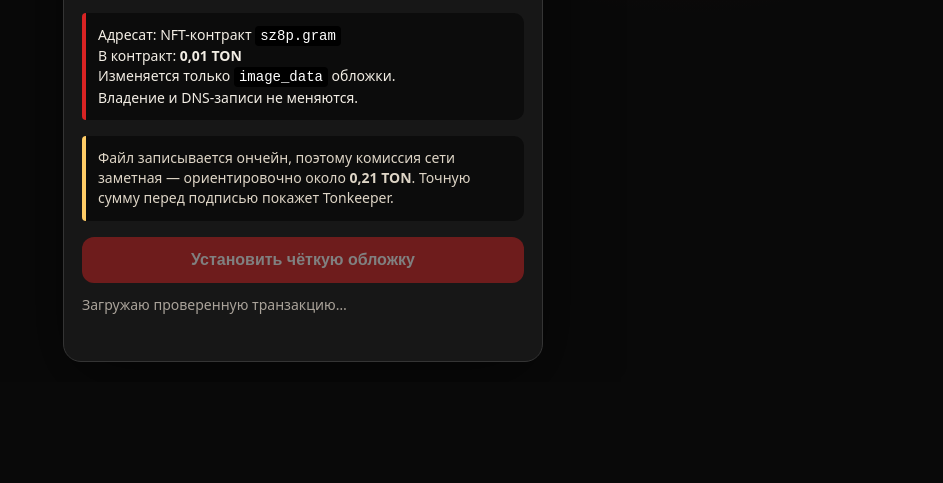
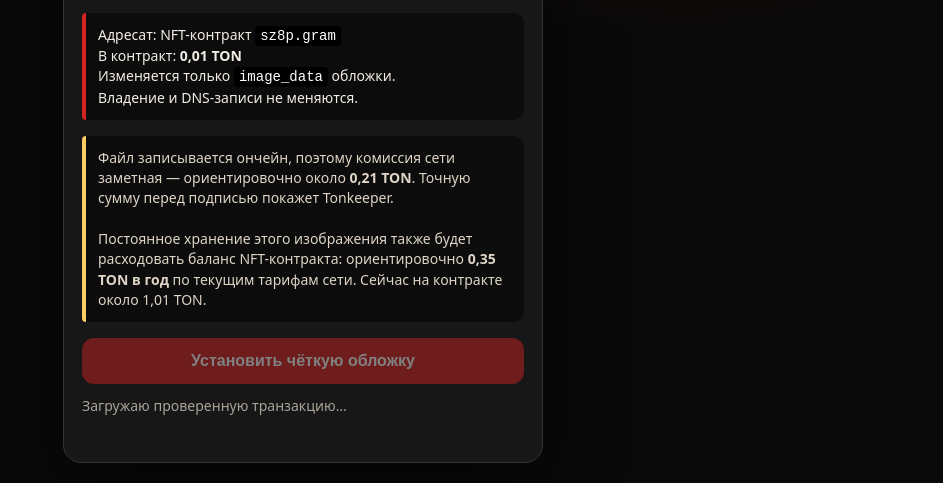
Before and after one commit to trypartyhard/gram-watch, a plain HTML site: page set-sz8p-sharp.html in a window 1280 px wide. Shown: the part 559-1042 px from the top of the page, without its empty margins (337-1280 px from the left). Before the commit the page ends 941 px from the top, so only its background shows below. Drawn offline with Linux system fonts and the light colour scheme; a script that the page names is missing.

Commit message:
Document sz8p onchain storage cost

```diff
--- a/set-sz8p-sharp.html
+++ b/set-sz8p-sharp.html
@@ -32,7 +32,8 @@ code{color:#fff;background:#000;padding:2px 5px;border-radius:4px}
   Владение и DNS-записи не меняются.
 </div>
 <div class="warning">
-  Файл записывается ончейн, поэтому комиссия сети заметная — ориентировочно около <strong>0,21 TON</strong>. Точную сумму перед подписью покажет Tonkeeper.
+  Файл записывается ончейн, поэтому комиссия сети заметная — ориентировочно около <strong>0,21 TON</strong>. Точную сумму перед подписью покажет Tonkeeper.<br><br>
+  Постоянное хранение этого изображения также будет расходовать баланс NFT-контракта: ориентировочно <strong>0,35 TON в год</strong> по текущим тарифам сети. Сейчас на контракте около 1,01 TON.
 </div>
 <div id="tc-btn"></div>
 <button class="action" id="send" disabled>Установить чёткую обложку</button>
```
